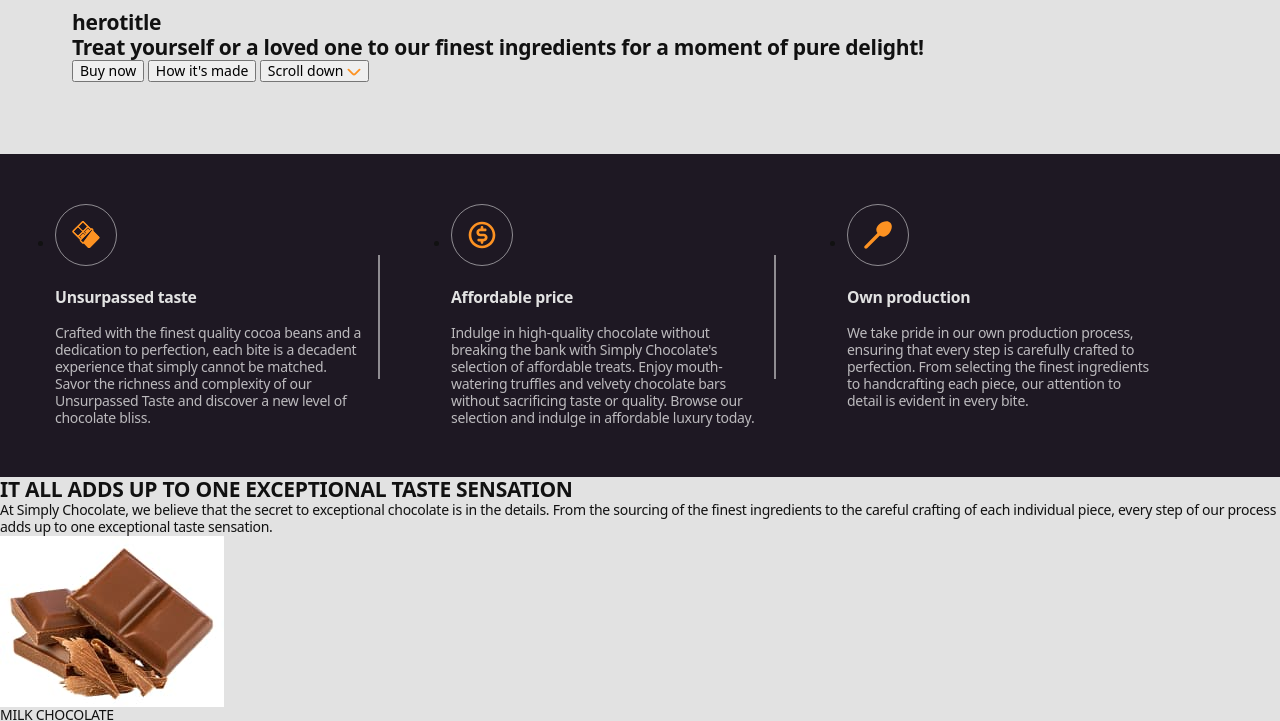
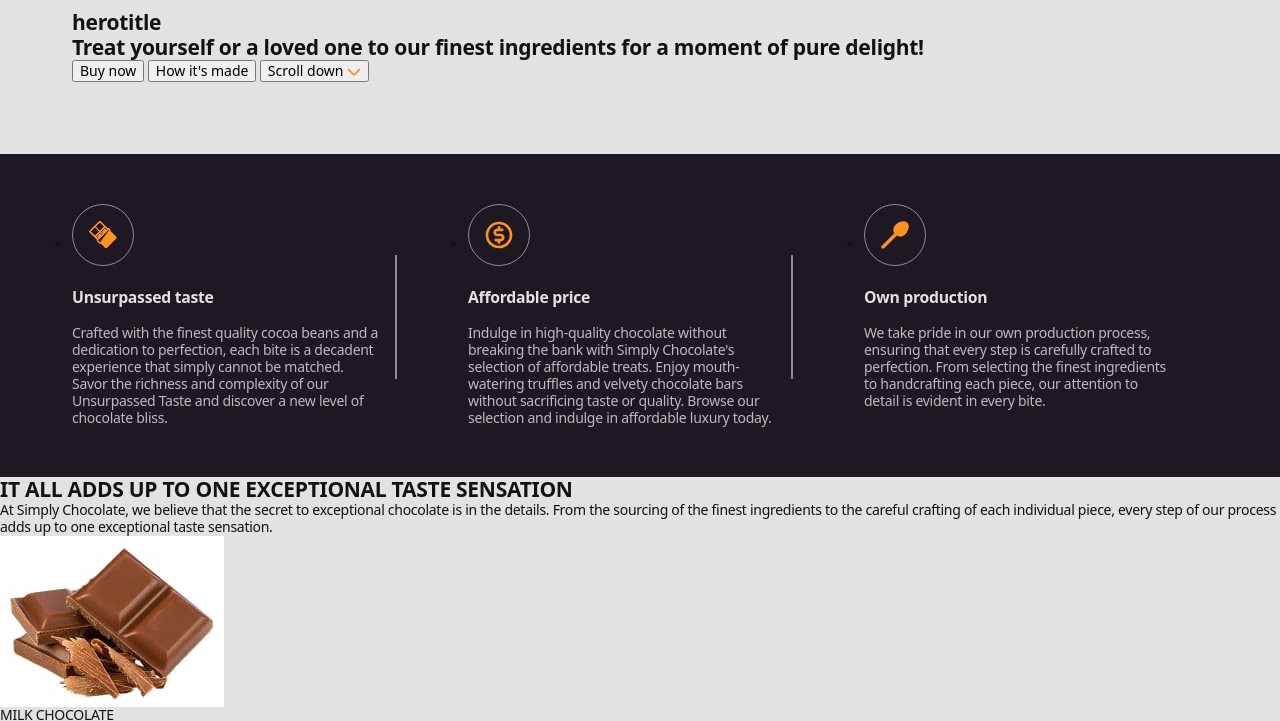
Before and after one commit to KatanES/Simply-Chocolate, a website built with Vite: page src/index.html in a window 1280 px wide. Shown: the part 74-795 px from the top of the page. Built offline with nearby package versions, Linux system fonts and the light colour scheme.

Commit message:
css
html

```diff
--- a/src/css/advantages.css
+++ b/src/css/advantages.css
@@ -38,12 +38,12 @@
 
 
 @media screen and (min-width:375px) {
-    .conteiner{
+    .advantages-container{
       max-width:375px;
     }
   }
   @media screen and (min-width:768px) {
-    .conteiner{
+    .advantages-container{
       max-width: 768px;
       padding: 0 32px;
     }
@@ -61,7 +61,7 @@
     }
   }
   @media screen and (min-width:1200px) {
-    .conteiner{
+    .advantages-container{
       max-width: 1200px;
 
         width: 100%;
--- a/src/partials/advantages.html
+++ b/src/partials/advantages.html
@@ -1,7 +1,8 @@
-<section class="section-advatages section one">
-  <div class="conteiner">
-    <h2></h2>
-    <ul class="advatages-list">
+
+<section class="section-advatages   section">
+  <div class="advantages-container container">
+    <h2 ></h2>
+     <ul class="advatages-list">
       <li class="advatages-item line">
         <div class="advatages-it">
           <svg class="advatages-icon" width="28" height="28">
```
